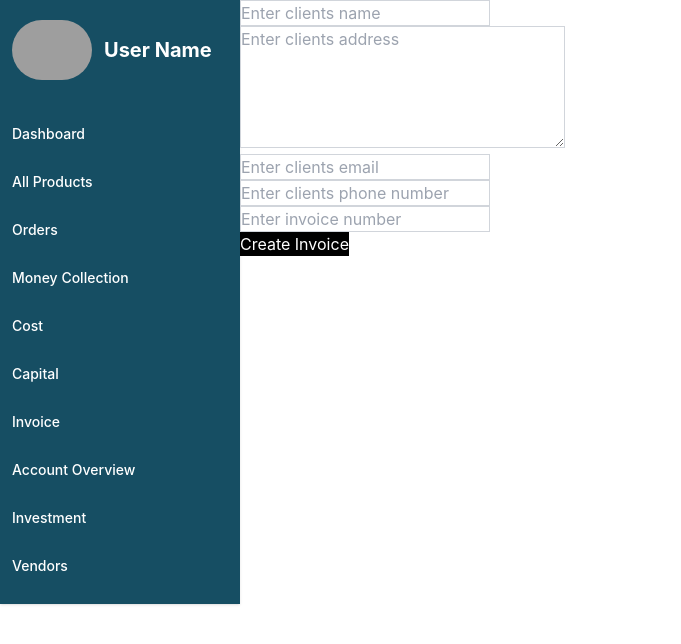
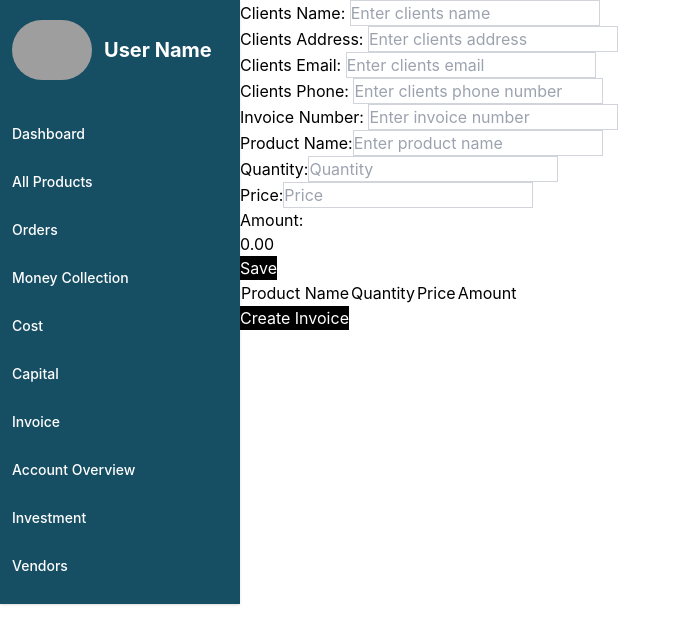
Before and after one commit to sazzadtanim/inventory-project-ss, a React (Create React App) app: page /invoice in a window 1280 px wide. Shown: the top 644 px of the page, without its empty margins (0-681 px from the left). Built offline with nearby package versions, Linux system fonts and the light colour scheme; grey boxes are pictures that could not be loaded; a web font is replaced by a local one.

Commit message:
pelase check

```diff
--- a/package.json
+++ b/package.json
@@ -10,6 +10,7 @@
 		"react-dom": "^18.2.0",
 		"react-router-dom": "^6.7.0",
 		"react-scripts": "5.0.1",
+		"uuid": "^9.0.0",
 		"web-vitals": "^2.1.0",
 		"zustand": "^4.3.2"
 	},
--- a/src/components/invoice_page/Invoice.js
+++ b/src/components/invoice_page/Invoice.js
@@ -1,11 +1,13 @@
 import React, { useState } from "react";
-import { create } from "zustand";
+
 import CompanyDetails from "./CompanyDetails";
 import CustomerDetails from "./CustomerDetails";
 import InvoiceDetails from "./InvoiceDetails";
+
 import InvoiceHeader from "./InvoiceHeader";
-import InvoiceInputField from "./InvoiceInputField";
-import InvoiceTextArea from "./InvoiceTextArea";
+import InvoiceInputForm from "./InvoiceInputForm";
+import ProductTable from "./ProductTable";
+import ProductTableForm from "./ProductTableForm";
 
 const Invoice = () => {
   const [invoiceStatus, setInvoiceStatus] = useState(false);
@@ -14,11 +16,16 @@ const Invoice = () => {
   const [clientsAddress, setClientsAddress] = useState("");
   const [clientsEmail, setClientsEmail] = useState("");
   const [clientsPhone, setClientsPhone] = useState("");
+  const [productName, setProductName] = useState("");
+  const [quantity, setQuantity] = useState("");
+  const [price, setPrice] = useState("");
+  const [amount, setAmount] = useState("");
+  const [productList, setProductList] = useState([]);
 
   return (
     <div>
       {invoiceStatus ? (
-        <>
+        <section>
           <InvoiceHeader />
           <h1>INVOICE</h1>
 
@@ -31,52 +38,35 @@ const Invoice = () => {
           />
 
           <InvoiceDetails invoiceNumber={invoiceNumber} />
+          <ProductTable productList={productList} />
           <button
             className="bg-black text-white"
             onClick={() => setInvoiceStatus(!invoiceStatus)}
           >
             Edit Information
           </button>
-        </>
+        </section>
       ) : (
-        <>
-          <InvoiceInputField
-            placeholder="Enter clients name"
-            type="text"
-            id="clientsName"
-            value={clientsName}
-            setValue={(e) => setClientsName(e.target.value)}
+        <section>
+          <InvoiceInputForm
+            setInvoiceNumber={setInvoiceNumber}
+            setClientsName={setClientsName}
+            setClientsAddress={setClientsAddress}
+            setClientsEmail={setClientsEmail}
+            setClientsPhone={setClientsPhone}
           />
 
-          <InvoiceTextArea
-            placeholder="Enter clients address"
-            type="text"
-            id="clientsAddress"
-            value={clientsAddress}
-            setValue={(e) => setClientsAddress(e.target.value)}
-          />
-          <InvoiceInputField
-            placeholder="Enter clients email"
-            type="email"
-            id="clientsEmail"
-            value={clientsEmail}
-            setValue={(e) => setClientsEmail(e.target.value)}
-          />
-
-          <InvoiceInputField
-            placeholder="Enter clients phone number"
-            type="text"
-            id="clientsPhone"
-            value={clientsPhone}
-            setValue={(e) => setClientsPhone(e.target.value)}
-          />
-
-          <InvoiceInputField
-            placeholder="Enter invoice number"
-            type="text"
-            id="invoiceNumber"
-            value={invoiceNumber}
-            setValue={(e) => setInvoiceNumber(e.target.value)}
+          <ProductTableForm
+            productName={productName}
+            setProductName={setProductName}
+            quantity={quantity}
+            setQuantity={setQuantity}
+            price={price}
+            setPrice={setPrice}
+            amount={amount}
+            setAmount={setAmount}
+            productList={productList}
+            setProductList={setProductList}
           />
 
           <button
@@ -85,7 +75,7 @@ const Invoice = () => {
           >
             Create Invoice
           </button>
-        </>
+        </section>
       )}
     </div>
   );
--- a/src/components/invoice_page/InvoiceInputField.js
+++ /dev/null
@@ -1,11 +0,0 @@
-import React from "react";
-
-const InvoiceInputField = ({placeholder,id,value,type, setValue}) => {
-  return (
-    <div>
-      <input className="border border-solid border-gray-300" type={type} placeholder={placeholder} id={id} value={value} onChange={setValue}/>
-    </div>
-  );
-};
-
-export default InvoiceInputField;
--- /dev/null
+++ b/src/components/invoice_page/InvoiceInputForm.js
@@ -0,0 +1,67 @@
+import React from "react";
+
+const InvoiceInputForm = ({
+  setClientsName,
+  setClientsAddress,
+  setClientsEmail,
+  setClientsPhone,
+  setInvoiceNumber,
+}) => {
+  return (
+    <>
+      <div>
+        <label htmlFor="clientsName">Clients Name: </label>
+        <input
+          className="border border-solid border-gray-300"
+          placeholder="Enter clients name"
+          type="text"
+          id="clientsName"
+          onChange={(e) => setClientsName(e.target.value)}
+        />
+      </div>
+      <div>
+        <label htmlFor="clientsAddress">Clients Address: </label>
+        <input
+          className="border border-solid border-gray-300"
+          placeholder="Enter clients address"
+          type="text"
+          id="clientsAddress"
+          onChange={(e) => setClientsAddress(e.target.value)}
+        />
+      </div>
+
+      <div>
+        <label htmlFor="clientsEmail">Clients Email: </label>
+        <input
+          className="border border-solid border-gray-300"
+          placeholder="Enter clients email"
+          type="email"
+          id="clientsEmail"
+          onChange={(e) => setClientsEmail(e.target.value)}
+        />
+      </div>
+      <div>
+        <label htmlFor="clientsPhone">Clients Phone: </label>
+        <input
+          className="border border-solid border-gray-300"
+          placeholder="Enter clients phone number"
+          type="text"
+          id="clientsPhone"
+          onChange={(e) => setClientsPhone(e.target.value)}
+        />
+      </div>
+      <div>
+        <label htmlFor="invoiceNumber">Invoice Number: </label>
+        <input
+          className="border border-solid border-gray-300"
+          placeholder="Enter invoice number"
+          type="text"
+          id="invoiceNumber"
+          onChange={(e) => setInvoiceNumber(e.target.value)}
+        />
+      </div>
+    </>
+  );
+};
+
+export default InvoiceInputForm;
--- a/src/components/invoice_page/InvoiceTextArea.js
+++ /dev/null
@@ -1,12 +0,0 @@
-import React from 'react';
-
-const InvoiceTextArea = ({type,name,id,placeholder,value,setValue}) => {
-    return (
-        <div>
-            <textarea className='border border-solid border-gray-300' type={type} value={value}  name={name} id={id} placeholder={placeholder} onChange={setValue} cols="30" rows="5"></textarea>
-
-        </div>
-    );
-};
-
-export default InvoiceTextArea;
--- /dev/null
+++ b/src/components/invoice_page/ProductTable.js
@@ -0,0 +1,18 @@
+import React from "react";
+import ProductTableHead from "./ProductTableHead";
+import ProductTableRow from "./ProductTableRow";
+
+const ProductTable = ({ productList }) => {
+  return (
+    <table>
+      <ProductTableHead />
+      <tbody>
+        {productList.map((product, index) => (
+          <ProductTableRow key={index} product={product} />
+        ))}
+      </tbody>
+    </table>
+  );
+};
+
+export default ProductTable;
--- /dev/null
+++ b/src/components/invoice_page/ProductTableForm.js
@@ -0,0 +1,103 @@
+import React, { useEffect } from "react";
+import { v4 as uuidv4 } from "uuid";
+import ProductTableHead from "./ProductTableHead";
+import ProductTableRow from "./ProductTableRow";
+
+const ProductTableForm = ({
+  productName,
+  setProductName,
+  quantity,
+  setQuantity,
+  price,
+  setPrice,
+  amount,
+  setAmount,
+  productList,
+  setProductList,
+}) => {
+  useEffect(() => {
+    setAmount((quantity * price).toFixed(2));
+  }, [quantity, price]);
+
+  const handleSubmit = (e) => {
+    e.preventDefault();
+    const newProduct = {
+      id: uuidv4(),
+      productName: productName,
+      quantity: quantity,
+      price: price,
+      amount: amount,
+    };
+
+    setProductList([...productList, newProduct]);
+    setProductName("");
+    setQuantity("");
+    setPrice("");
+    setAmount("");
+  };
+
+  return (
+    <>
+      <form onSubmit={handleSubmit}>
+        <div>
+          <label htmlFor="productName">Product Name:</label>
+          <input
+            className="border border-solid border-gray-300"
+            type="text"
+            name="productName"
+            id="productName"
+            placeholder="Enter product name"
+            value={productName}
+            onChange={(e) => setProductName(e.target.value)}
+          />
+        </div>
+
+        <div>
+          <label htmlFor="quantity">Quantity:</label>
+          <input
+            className="border border-solid border-gray-300"
+            type="text"
+            name="quantity"
+            id="quantity"
+            placeholder="Quantity"
+            value={quantity}
+            onChange={(e) => setQuantity(e.target.value)}
+          />
+        </div>
+
+        <div>
+          <label htmlFor="price">Price:</label>
+          <input
+            className="border border-solid border-gray-300"
+            type="text"
+            name="price"
+            id="price"
+            placeholder="Price"
+            value={price}
+            onChange={(e) => setPrice(e.target.value)}
+          />
+        </div>
+        <div>
+          <label htmlFor="price">Amount:</label>
+
+          <p>{amount}</p>
+        </div>
+        <button type="submit" className="bg-black text-white">
+          Save
+        </button>
+      </form>
+      <section>
+        <table>
+          <ProductTableHead />
+          <tbody>
+            {productList.map((product, index) => (
+              <ProductTableRow key={index} product={product} />
+            ))}
+          </tbody>
+        </table>
+      </section>
+    </>
+  );
+};
+
+export default ProductTableForm;
--- /dev/null
+++ b/src/components/invoice_page/ProductTableHead.js
@@ -0,0 +1,16 @@
+import React from "react";
+
+const ProductTableHead = () => {
+  return (
+    <thead>
+      <tr>
+        <td>Product Name</td>
+        <td>Quantity</td>
+        <td>Price</td>
+        <td>Amount</td>
+      </tr>
+    </thead>
+  );
+};
+
+export default ProductTableHead;
--- /dev/null
+++ b/src/components/invoice_page/ProductTableRow.js
@@ -0,0 +1,15 @@
+import React from "react";
+
+const ProductTableRow = (props) => {
+  const { productName, quantity, price, amount } = props.product;
+  return (
+    <tr>
+      <td>{productName}</td>
+      <td>{quantity}</td>
+      <td>{price}</td>
+      <td>{amount}</td>
+    </tr>
+  );
+};
+
+export default ProductTableRow;
```
Also changed, not shown: 1 other file (tests, documents, lock files or other folders).
